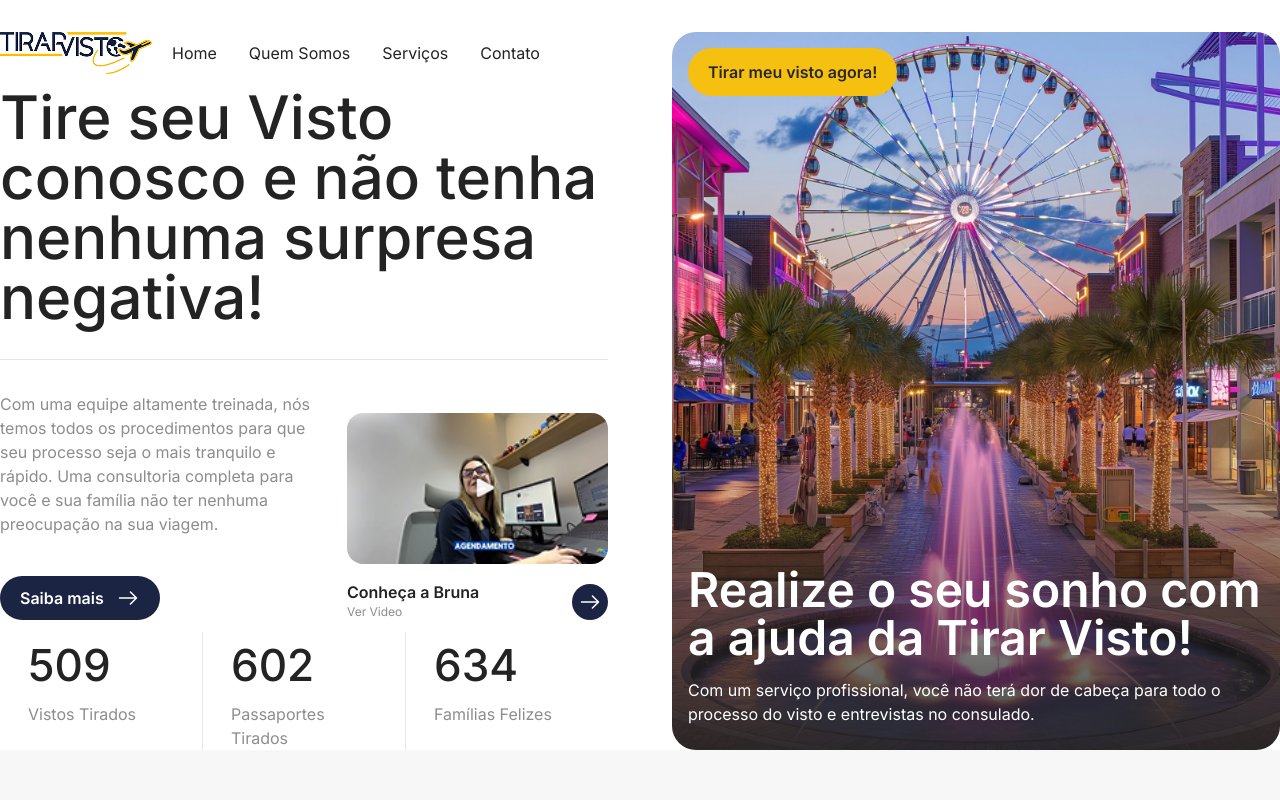
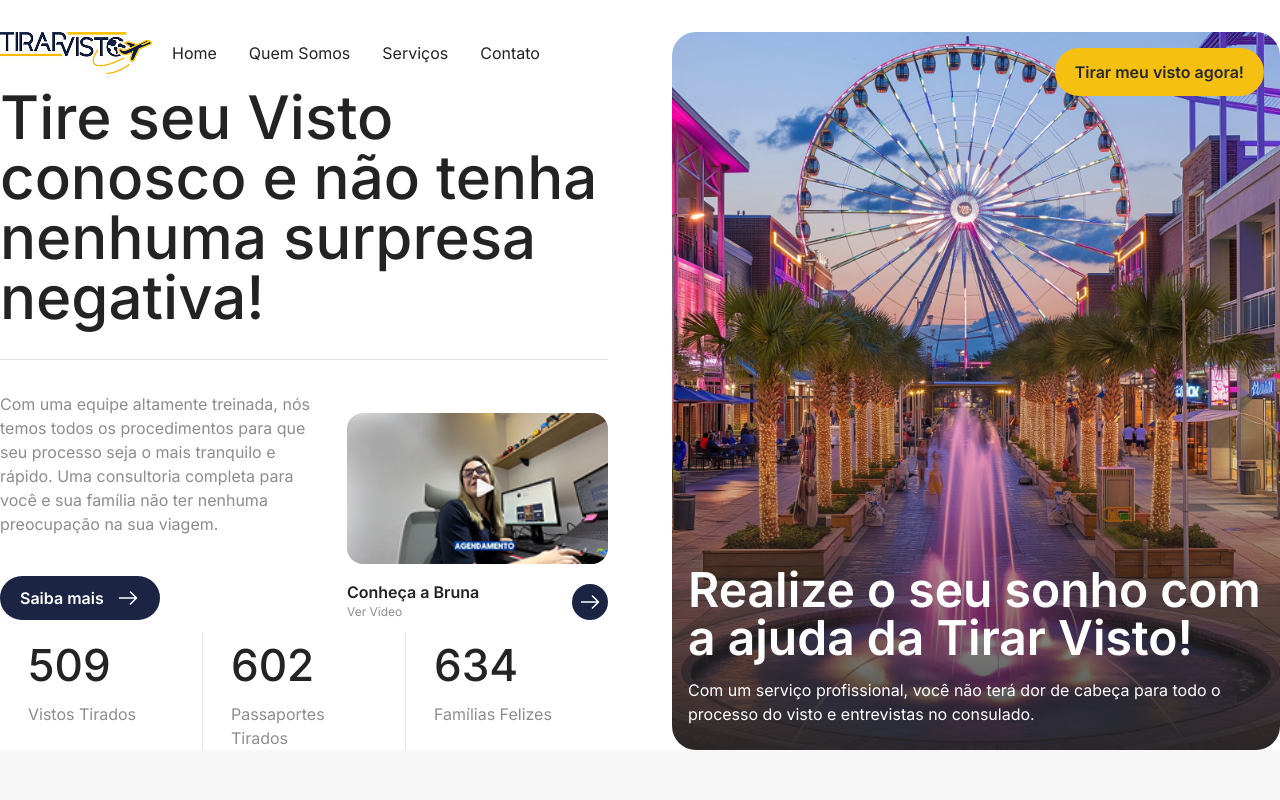
Before and after one commit to LucasAnselmoSilva12345/tirar-visto, a React (Vite) app: page / in a window 1280 px wide. Shown: the top 800 px of the page. Built offline with nearby package versions, Linux system fonts and the light colour scheme.

Commit message:
feat: adjust style on notification onside image aside

```diff
--- a/src/components/header/index.tsx
+++ b/src/components/header/index.tsx
@@ -64,7 +64,7 @@ export function Header() {
           alt="Tira visto"
           className="lg:rounded-3xl"
         />
-        <div className=" absolute top-0 right-0 w-full p-4 flex items-center justify-between">
+        <div className=" absolute top-0 right-0 w-full p-4 flex items-center justify-between lg:justify-end">
           <img src={Logo} alt="" className="lg:hidden" />
           <Notification text="Tirar meu visto agora!" />
         </div>
```
